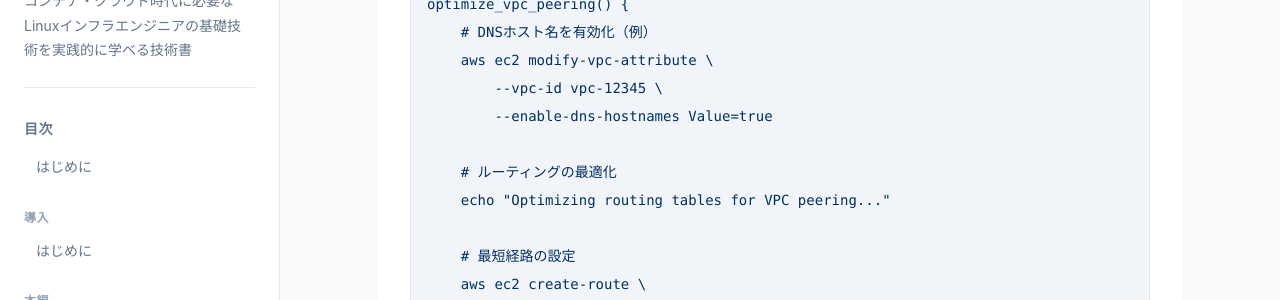
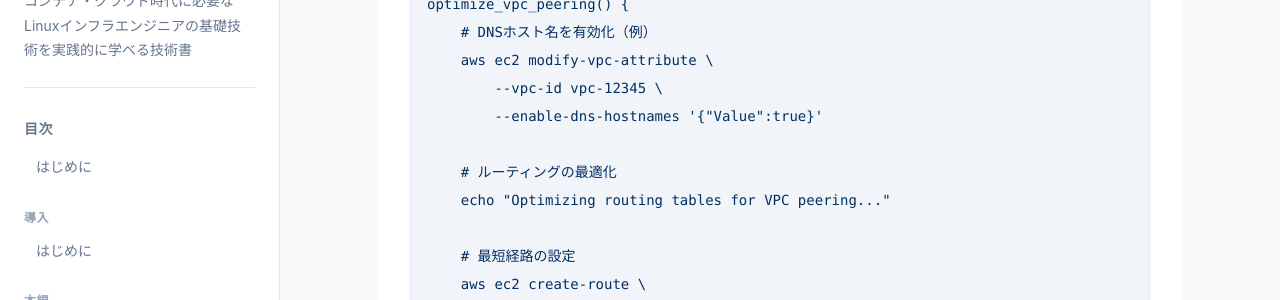
Before and after one commit to itdojp/linux-infra-textbook2, a Jekyll site: the page built from docs/chapters/chapter-13-with-exercises.md, in a window 1280 px wide and 900 px high, scrolled down 30881 px. Shown: the part 152-452 px from the top of the window. Built offline with Jekyll 4.4.1, drawn with Linux system fonts in a browser that asks for light colours; our own code applies the rules of GitHub Pages for plain Markdown files; some of the changed text lies outside the part shown.

Commit message:
fix: address review comments (sanity script, aws cli)

```diff
--- a/docs/chapters/chapter-13-with-exercises.md
+++ b/docs/chapters/chapter-13-with-exercises.md
@@ -488,7 +488,7 @@ echo "Created VPC: $VPC_ID"
 # DNSホスト名を有効化（必要に応じてDNSサポートも有効化）
 aws ec2 modify-vpc-attribute \
     --vpc-id $VPC_ID \
-    --enable-dns-hostnames Value=true
+    --enable-dns-hostnames '{"Value":true}'
 
 # 2. サブネットの作成
 echo "Creating subnets..."
@@ -1045,7 +1045,7 @@ optimize_vpc_peering() {
     # DNSホスト名を有効化（例）
     aws ec2 modify-vpc-attribute \
         --vpc-id vpc-12345 \
-        --enable-dns-hostnames Value=true
+        --enable-dns-hostnames '{"Value":true}'
 
     # ルーティングの最適化
     echo "Optimizing routing tables for VPC peering..."
```
Also changed, not shown: src/chapters/chapter-13-with-exercises.md (+2 -2 lines), 1 other file.
